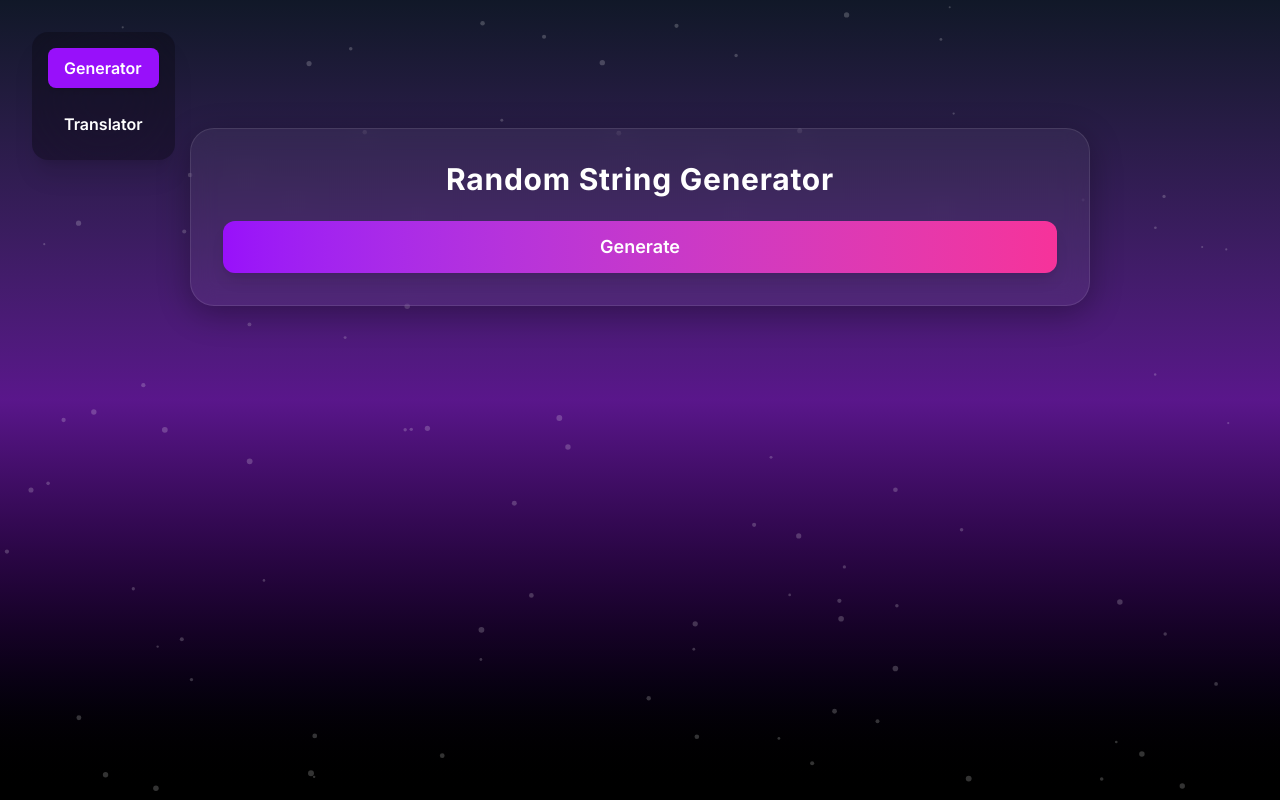
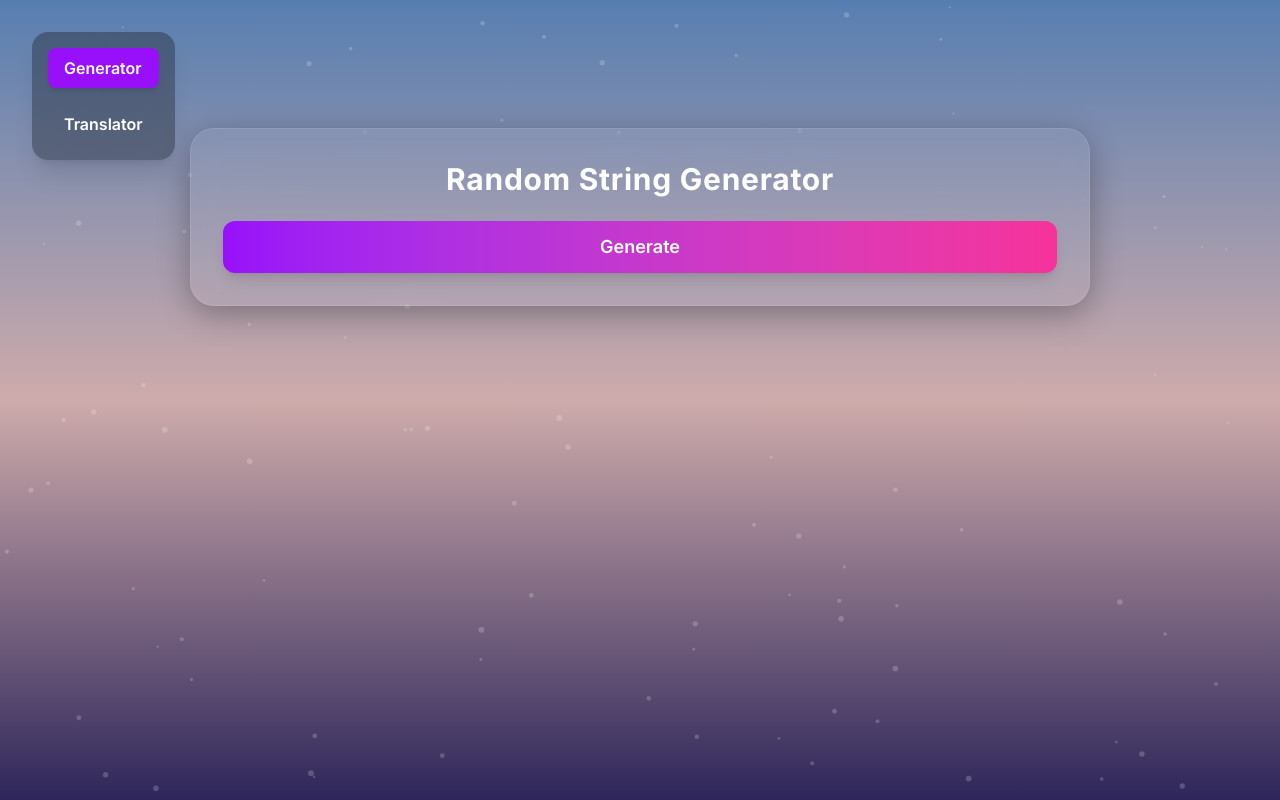
Before and after one commit to kishxrx/Polyglot-toolkit, a React (Vite) app: page / in a window 1280 px wide. Built offline with nearby package versions, Linux system fonts and the light colour scheme.

Commit message:
update bg and buttons

```diff
--- a/src/App.jsx
+++ b/src/App.jsx
@@ -202,23 +202,10 @@ function Translate() {
   );
 }
 
-// ================= APP COMPONENT =================
-export default function App() {
+// ================= APP WRAPPER =================
+function App() {
   return (
-    <div
-      className="
-        min-h-screen
-        w-full
-        relative
-        bg-gradient-to-b
-        from-gray-900
-        via-purple-900
-        to-black
-        overflow-hidden
-        flex flex-col
-        items-center
-      "
-    >
+    <div>
       {/* Floating particles background */}
       <ParticlesBackground />
 
@@ -353,3 +340,5 @@ function ParticlesBackground() {
 
   return null;
 }
+
+export default App;
--- a/src/index.css
+++ b/src/index.css
@@ -2,18 +2,16 @@
 
 /* Premium Soft White Gloss Background */
 body {
-  background: linear-gradient(
-    to bottom,
-    rgba(255, 255, 255, 0.9),
-    rgba(255, 255, 255, 0.8),
-    rgba(255, 255, 255, 0.95)
-  ) !important;
-  color: #333;
+  background: linear-gradient(to bottom, #577eb1, #ceabab, #2e265a);
+  background-attachment: fixed;
+  color: white;
   font-family: 'Inter', sans-serif;
   margin: 0;
   min-height: 100vh;
   overflow-x: hidden;
 }
+
+
 
 
 
```
